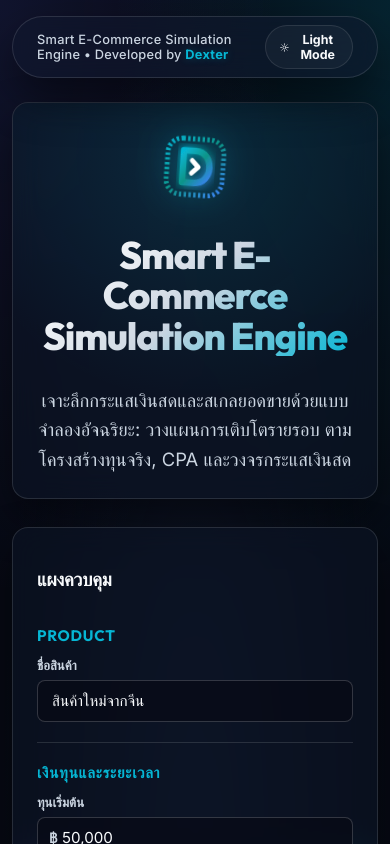
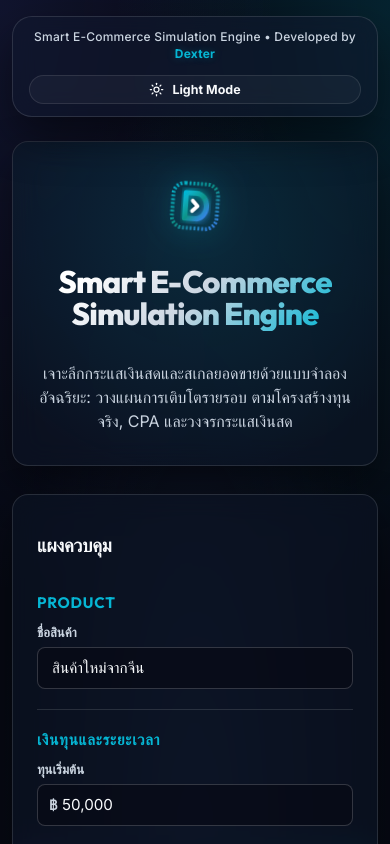
Before and after one commit to Thodsawas22/E-Commerce-Scaling, a Next.js app: page / in a window 390 px wide. Shown: the top 844 px of the page. Built offline with nearby package versions, Linux system fonts and the light colour scheme.

Commit message:
style: upgrade app responsiveness for mobile phones and tablets

```diff
--- a/app/globals.css
+++ b/app/globals.css
@@ -1784,6 +1784,7 @@ body.light-mode .daily-insight-card {
 }
 
 /* Responsive Styles */
+/* Responsive Styles & Breakpoints */
 @media (max-width: 1200px) {
   .workspace {
     grid-template-columns: 1fr;
@@ -1796,9 +1797,9 @@ body.light-mode .daily-insight-card {
 }
 
 @media (max-width: 980px) {
-  /* Only switch to scroll wrapper on very small tablet and mobile views */
   .table-wrap {
     overflow-x: auto;
+    -webkit-overflow-scrolling: touch;
   }
 
   table {
@@ -1816,25 +1817,42 @@ body.light-mode .daily-insight-card {
   }
 
   .hero {
-    align-items: stretch;
-    flex-direction: column;
-    padding: 24px;
-    gap: 20px;
-  }
-
-  h1 {
-    font-size: 2rem;
+    align-items: center;
+    padding: 32px 24px;
+    gap: 16px;
+  }
+
+  .brand-title {
+    font-size: clamp(1.8rem, 8vw, 2.6rem);
+  }
+
+  .brand-slogan {
+    font-size: 1rem;
+    line-height: 1.5;
   }
 
   .field-grid,
   .summary-grid,
-  .choice-buttons,
   .chart-total-grid,
   .daily-summary-grid,
   .daily-planner-inputs {
     grid-template-columns: 1fr;
   }
 
+  .choice-buttons {
+    grid-template-columns: repeat(2, 1fr); /* 2x2 grid on mobile instead of massive 1fr stacks */
+    gap: 8px;
+  }
+
+  .choice-button {
+    min-height: 72px;
+    padding: 10px;
+  }
+
+  .choice-button strong {
+    font-size: 1rem;
+  }
+
   .payout-presets {
     width: 100%;
   }
@@ -1847,7 +1865,7 @@ body.light-mode .daily-insight-card {
     grid-template-columns: 1fr;
     gap: 8px;
     padding: 12px;
-    background: rgba(255,255,255,0.02);
+    background: rgba(255, 255, 255, 0.02);
     border-radius: 8px;
     border: 1px solid var(--border-glow);
   }
@@ -1859,6 +1877,62 @@ body.light-mode .daily-insight-card {
   .cost-row button {
     grid-column: span 1;
     margin-top: 4px;
+  }
+}
+
+/* Smartphone Specific Breakpoints (width < 580px) */
+@media (max-width: 580px) {
+  .top-copyright-bar {
+    flex-direction: column; /* Stack copyright text and theme toggle vertically on small screens */
+    gap: 12px;
+    text-align: center;
+    border-radius: 20px;
+    padding: 12px 16px;
+  }
+
+  .copyright-text {
+    font-size: 0.75rem;
+    line-height: 1.4;
+  }
+
+  .top-theme-toggle-btn {
+    width: 100%;
+    justify-content: center;
+  }
+
+  .hero-logo {
+    width: 64px;
+    height: 64px;
+  }
+
+  .mode-toggle-group {
+    grid-template-columns: 1fr; /* Stack simulation upfront / rolling buttons vertically */
+    gap: 10px;
+  }
+
+  .mode-toggle-btn {
+    min-height: 70px;
+    padding: 12px 20px;
+  }
+
+  .rolling-settings-grid {
+    grid-template-columns: 1fr; /* Stack input fields vertically */
+    gap: 12px;
+  }
+
+  .scaling-segment-btn {
+    font-size: 0.75rem;
+    padding: 8px 4px;
+  }
+
+  .choice-buttons {
+    grid-template-columns: repeat(2, 1fr);
+  }
+}
+
+@media (max-width: 400px) {
+  .choice-buttons {
+    grid-template-columns: 1fr; /* Stack selectors only on extremely narrow viewports */
   }
 }
 
```
